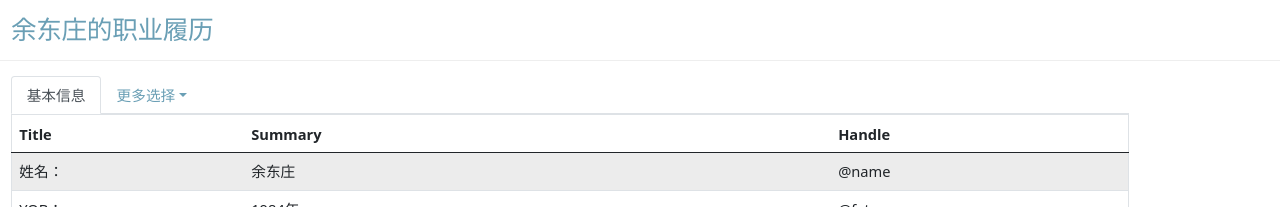
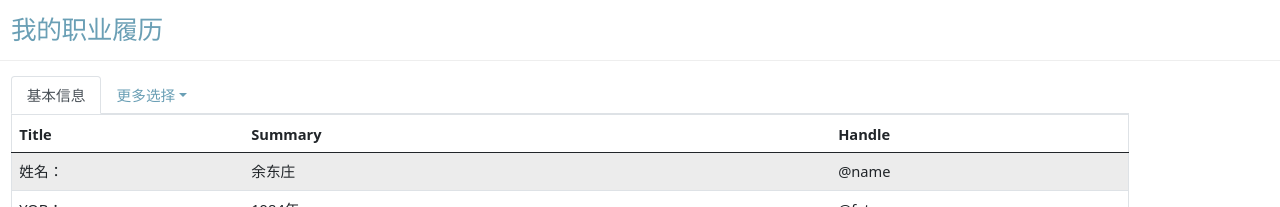
Before and after one commit to helloyuzz/profile.1tyu.com, a Jekyll site: the page built from index.html, in a window 1280 px wide. Shown: the top 207 px of the page. Built offline with Jekyll 4.4.1, drawn with Linux system fonts in a browser that asks for light colours; the list of posts is cut into pages by our own code.

Commit message:
Update _config.yml

```diff
--- a/_config.yml
+++ b/_config.yml
@@ -1,5 +1,5 @@
 # Setup
-title:               余东庄的职业履历
+title:               我的职业履历
 tagline:             ''
 description:         ''
 url:                 https://profile.1tyu.com
```
